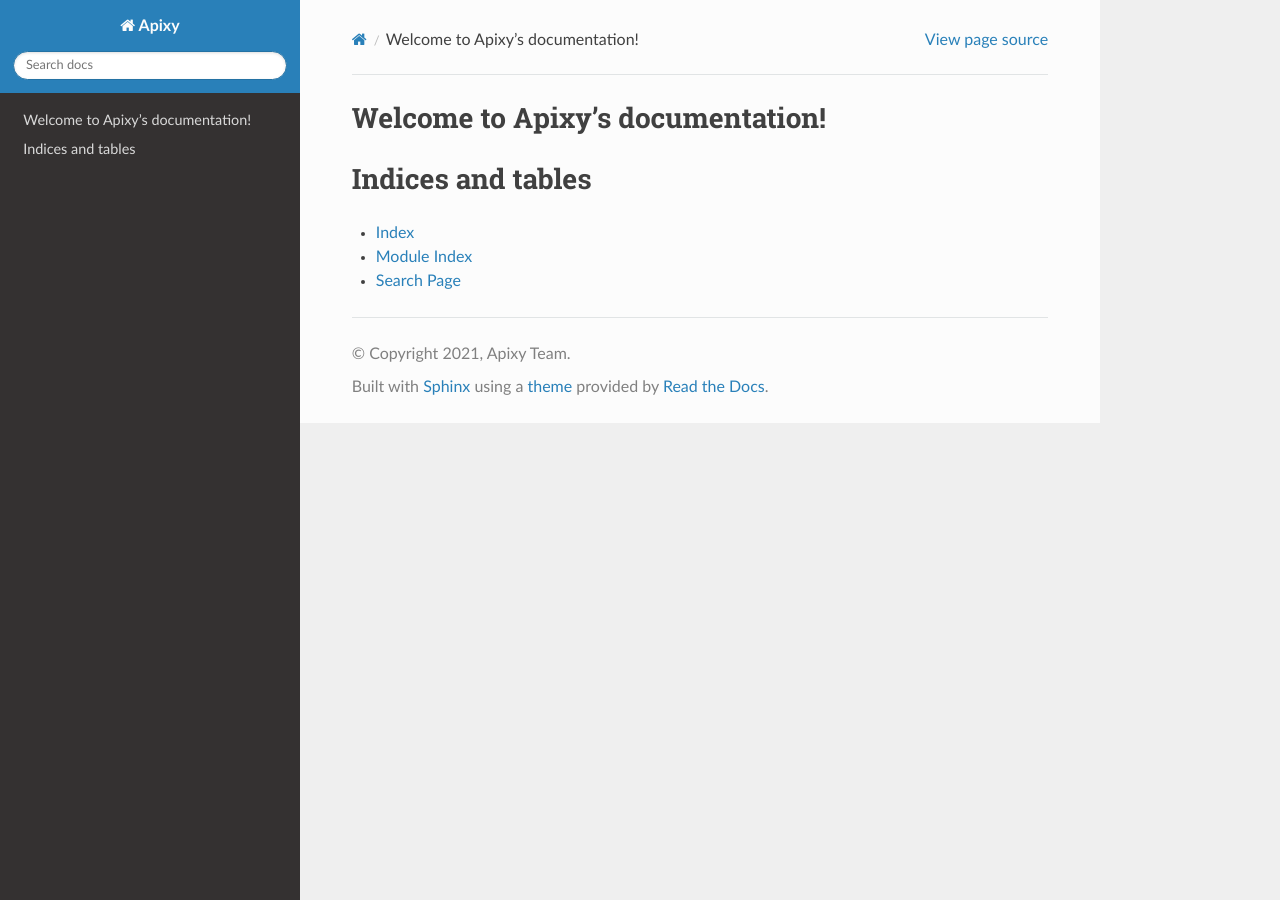
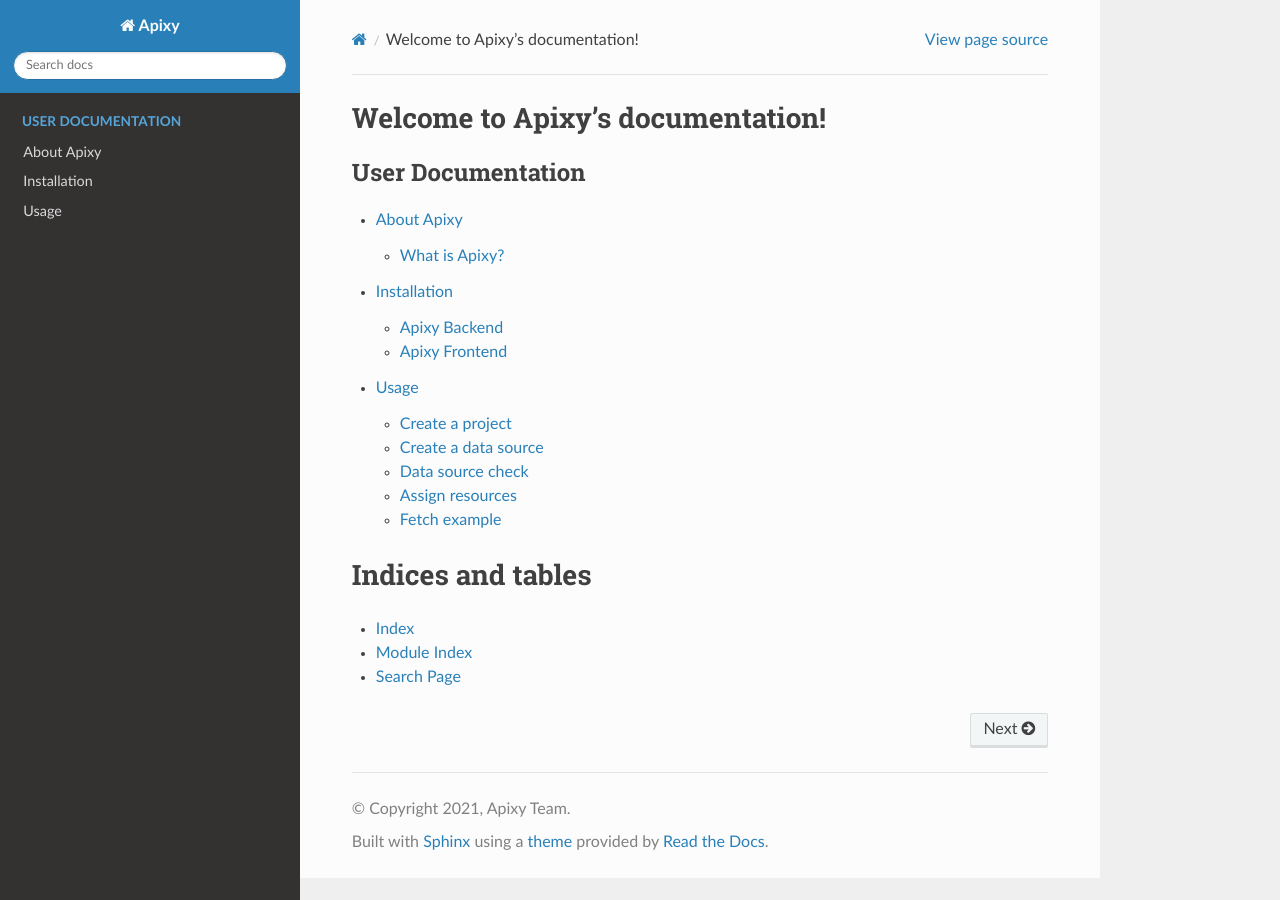
Before and after one commit to osauldmy/FIT, a Sphinx documentation site: the page built from docs/index.rst, in a window 1280 px wide. Built offline with Sphinx 7.4.7 and the Read the Docs theme 2.0.0, drawn with Linux system fonts in a browser that asks for light colours; pages that are not in the unit, such as notebooks, are missing from menus; some of the changed lines change nothing that is shown.

Commit message:
add custom documentation

```diff
--- a/docs/index.rst
+++ b/docs/index.rst
@@ -5,6 +5,14 @@
 
 Welcome to Apixy's documentation!
 =================================
+
+.. toctree::
+   :caption: User Documentation
+   :maxdepth: 2
+
+   user/about
+   user/installation
+   user/usage
 
 .. toctree::
    :maxdepth: 3
--- /dev/null
+++ b/docs/user/about.rst
@@ -0,0 +1,7 @@
+************
+About Apixy
+************
+
+What is Apixy?
+================
+Apixy is a web application with a configurable REST API acting as a proxy for various data sources. This API aggregates data from various kinds of data sources, such as HTTP API, SQL database or MongoDB collections. You can create your independent projects consisting of different sources and define a merging strategy (2 methods currently supported) which will be used when the data is fetched and aggregated. You can also set a caching timeout on the fetched data.
--- /dev/null
+++ b/docs/user/installation.rst
@@ -0,0 +1,82 @@
+.. role:: red
+	  :class: red
+
+************
+Installation
+************
+
+Apixy Backend
+================
+
+Local development
+------------------
+In order to start development right away:
+
+ 1. git clone git@gitlab.fit.cvut.cz:apixy/apixy-be
+ 2. cd apixy-be
+ 3. python -m venv venv
+ 4. source venv/bin/activate
+ 5. pip install -r requirements.txt
+ 6. pip install pre-commit
+ 7. pre-commit install
+ 8. git checkout your_branch # optional step
+ 9. pre-commit run --all-files # optional step to create cache
+
+Running the web server locally
+-------------------------------
+Copy the .env.sample file and edit the values:
+ cp .env.sample .env
+
+Run the db and migrate containers:
+ docker-compose up --build db migrate
+
+Run the api component locally (--reload for autoreload on file change):
+ uvicorn apixy.app:app --reload
+
+Running the entire app in docker
+---------------------------------
+Copy the .env.sample file and edit the values:
+ cp .env.sample .env
+
+Run the app:
+ docker-compose up --build
+
+
+Apixy Frontend
+===============
+
+Local development
+------------------
+In order to start development right away:
+
+ 1. git clone git@gitlab.fit.cvut.cz:apixy/apixy-fe
+ 2. cd apixy-fe
+ 3. sudo apt install nodejs
+ 4. sudo apt install npm
+ 5. npm install
+ 6. npm install @material-ui/icons
+ 7. npm install @types/react-sidebar
+ 8. npm install styled-components
+ 9. git checkout your_branch # git checkout -b your_branch (in case you want to create a new branch)
+
+Running the web server locally
+-------------------------------
+ 1. cd apixy-fe
+ 2. npm install
+ 3. npm start
+
+**NOTE:** Server will run on port 3000 by default
+
+Specify API url in case of need with ENV var :red:`REACT_APP_APIXY_API`
+
+ 1. export REACT_APP_APIXY_API="http://foo.bar:port/api/v42"
+ 2. npm start
+
+Creating optimised development build
+------------------------------------
+ 1. npm install -g serve
+ 2. cd apixy-fe
+ 3. npm run build
+ 4. serve -s build
+
+**NOTE:** Server will run on port 5000 by default
--- /dev/null
+++ b/docs/user/usage.rst
@@ -0,0 +1,42 @@
+************
+Usage
+************
+Example of usage of Apixy backend.
+
+Create a project
+----------------
+Create a new empty project
+
+.. image:: example_project.png
+
+Create a data source
+---------------------
+Create 3 independent data source (REST api)
+
+.. image:: http1.png
+
+.. image:: http2.png
+
+.. image:: http3.png
+
+Data source check
+------------------
+Check contents of the database and if the resources are added as they should.
+
+.. image::  datasource_list_check.png
+
+Assign resources
+------------------
+Assign all data resources to the project.
+
+.. image:: project_http1.png
+
+.. image:: project_http2.png
+
+.. image:: project_http3.png
+
+Fetch example
+------------------
+Call aggregation to a project. Fetch a example of a project.
+
+.. image:: fetch_example.png
```
Also changed, not shown: docs/user/datasource_list_check.png (added), docs/user/example_project.png (added), docs/user/fetch_example.png (added), docs/user/http1.png (added), docs/user/http2.png (added), docs/user/http3.png (added), docs/user/project_http1.png (added), docs/user/project_http2.png (added), docs/user/project_http3.png (added).
